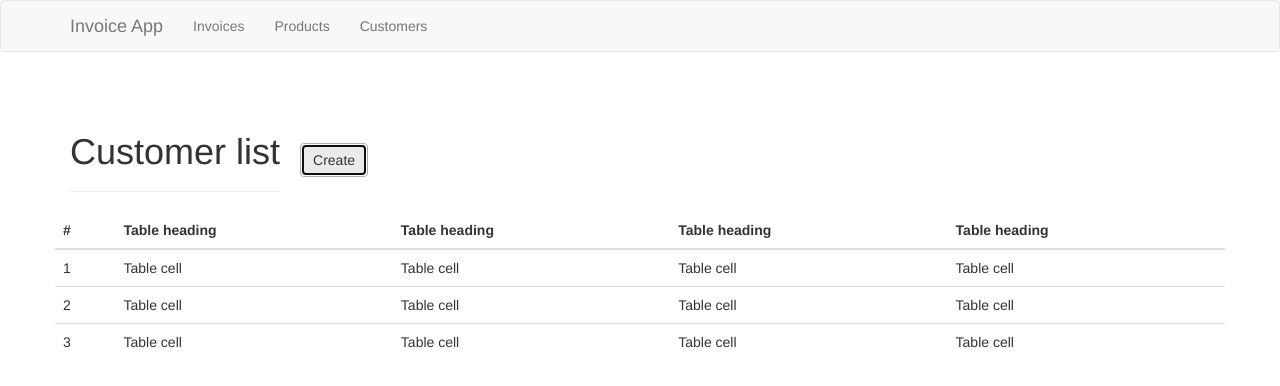
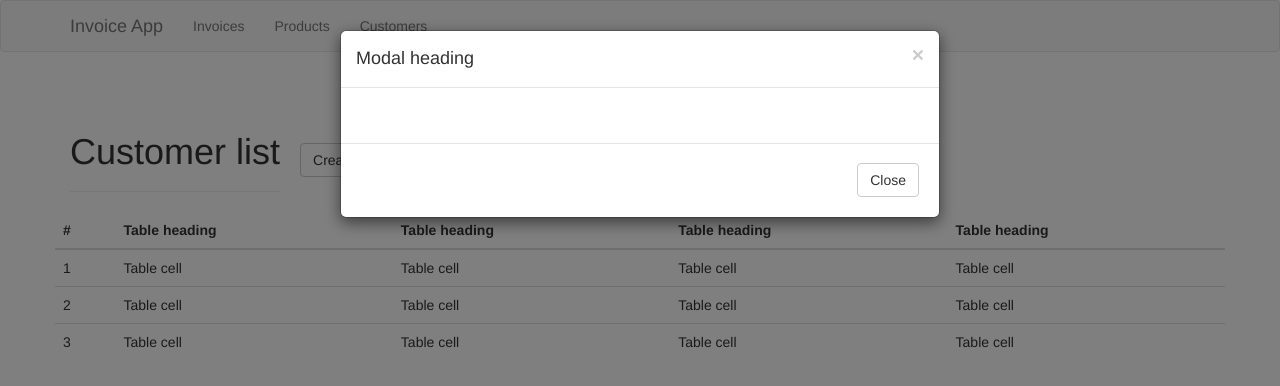
Before and after one commit to fdsea/react-app, a React app: page / in a window 1280 px wide. Both pictures are taken after a click on the button "Create". Shown: the top 386 px of the page. Built offline with nearby package versions, Linux system fonts and the light colour scheme.

Commit message:
customersModal

```diff
--- a/src/button.jsx
+++ b/src/button.jsx
@@ -1,7 +1,26 @@
 import React from 'react';
 import {Navbar,MenuItem, NavDropdown, Nav, NavItem, PageHeader, Grid, Row, Col, Button} from 'react-bootstrap';
+import CustomersModal from 'customersModal';
 
 class ButtonA extends React.Component {
+	constructor(props){
+		super(props);
+		this.state = {
+			showModal: false
+		};
+		this.showCustomersModal = this.showCustomersModal.bind(this);
+		this.hideCustomersModal = this.hideCustomersModal.bind(this);
+	}
+	showCustomersModal(){
+		this.setState({
+			showModal: true
+		});
+	}
+	hideCustomersModal(){
+		this.setState({
+			showModal: false
+		});
+	}
 	render(){
 		return(
 			<div>
@@ -22,8 +41,15 @@ class ButtonA extends React.Component {
             </Navbar>
 				<Grid>
 					 <Row className="show-grid">
-      					<Col xs={12} md={8}><PageHeader style={{display: 'inline-block'}}>Customer list</PageHeader><Button style={{display: 'inline-block', marginLeft: '20px'}}>Create</Button></Col>
-
+      					<Col xs={12} md={8}>
+      						<PageHeader style={{display: 'inline-block'}}>Customer list</PageHeader>
+      						<Button
+     						 	onClick = {this.showCustomersModal}
+      						 	style={{display: 'inline-block', marginLeft: '20px'}}>
+      						     	Create
+      					    </Button>
+      					    <CustomersModal visible = {this.state.showModal} hide={this.hideCustomersModal}/>
+      					</Col>
     				</Row>
 				</Grid>
 
--- /dev/null
+++ b/src/customersModal.jsx
@@ -0,0 +1,28 @@
+import React from 'react';
+import { Modal, Button } from 'react-bootstrap';
+
+
+class CustomersModal extends React.Component{
+	constructor(props){
+		super(props);
+	}
+  render() {
+    return (
+      <div>
+        <Modal show={this.props.visible} onHide={this.props.hide}>
+          <Modal.Header closeButton>
+            <Modal.Title>Modal heading</Modal.Title>
+          </Modal.Header>
+          <Modal.Body>
+
+          </Modal.Body>
+          <Modal.Footer>
+            <Button onClick={this.props.hide}>Close</Button>
+          </Modal.Footer>
+        </Modal>
+      </div>
+    );
+  }
+}
+
+export default CustomersModal;
```
